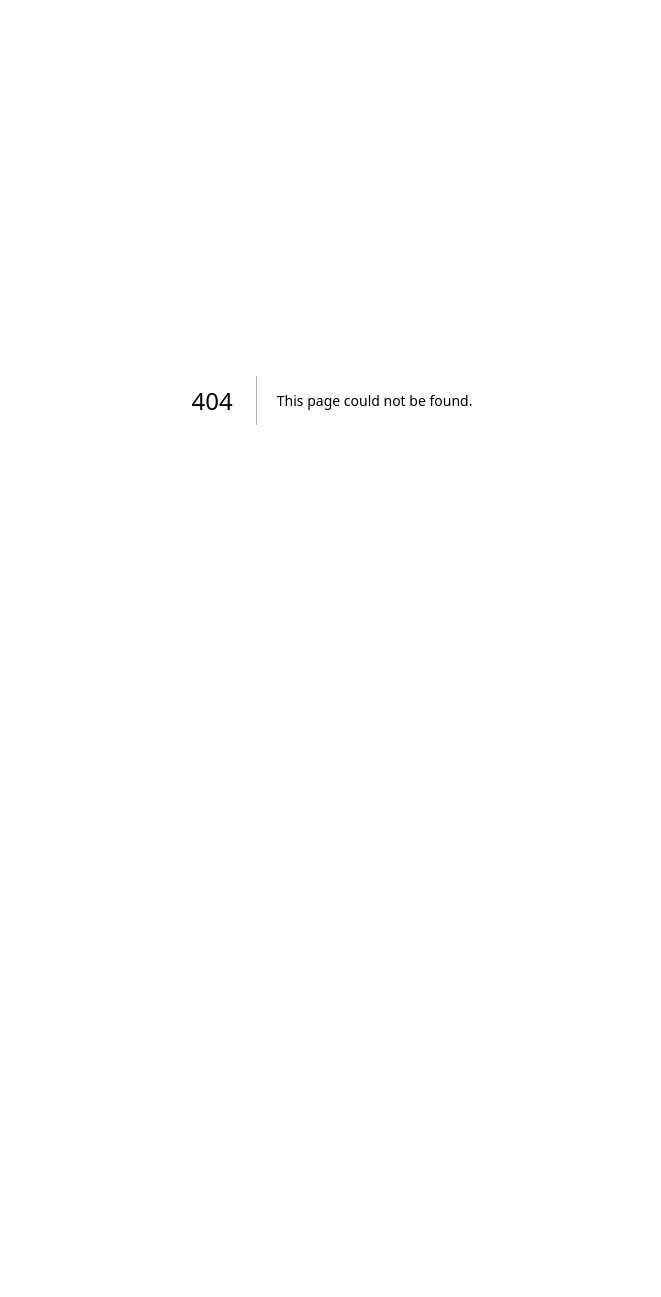
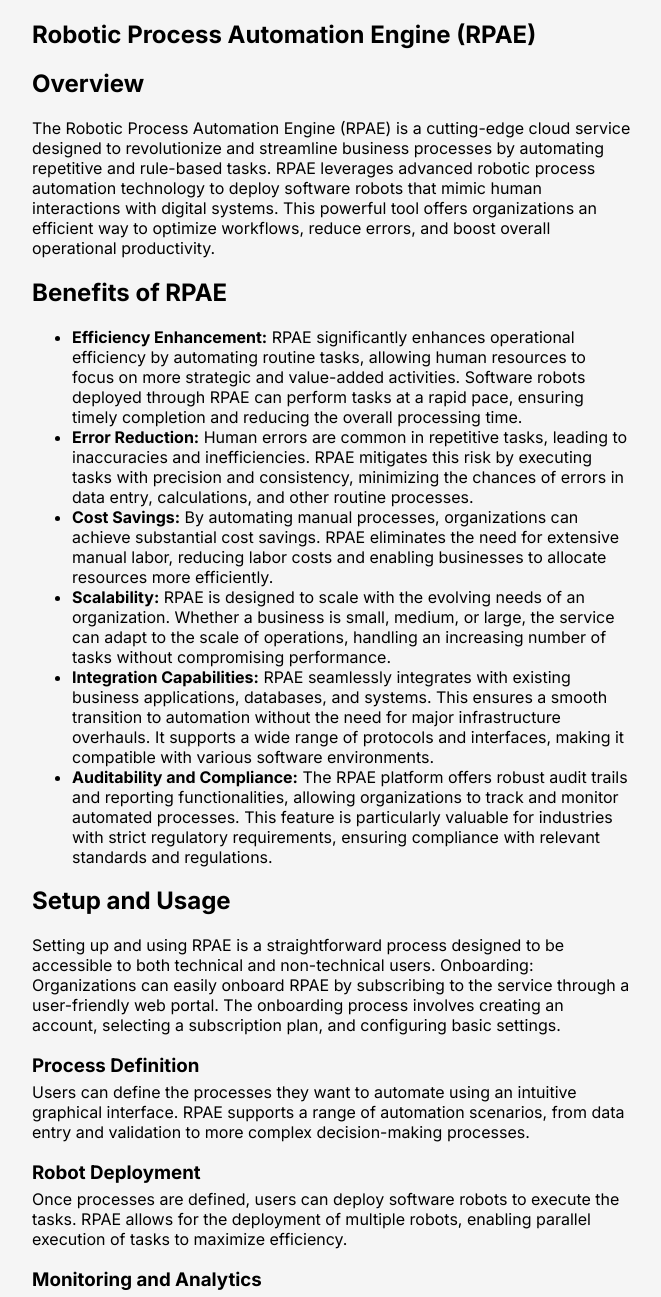
Before and after one commit to richardimaoka/document-search-box-draft, a Next.js app in the folder next/: page /documents in a window 1280 px wide. Before the commit this address had no page. Shown: the top 1297 px of the page, without its empty margins (308-969 px from the left). Before the commit the page ends 800 px from the top, so only its background shows below. Built offline with nearby package versions, Linux system fonts and the light colour scheme.

Commit message:
document

```diff
--- /dev/null
+++ b/next/app/documents/page.module.css
@@ -0,0 +1,12 @@
+.component {
+  width: 600px;
+  margin: auto;
+}
+
+.component > h3 {
+  margin-bottom: 5px;
+}
+
+.component > p {
+  margin-top: 0px;
+}
--- /dev/null
+++ b/next/app/documents/page.tsx
@@ -0,0 +1,106 @@
+import styles from "./page.module.css";
+
+export default async function Page() {
+  return (
+    <article className={styles.component}>
+      <h1>Robotic Process Automation Engine (RPAE)</h1>
+      <h2>Overview</h2>
+      <p>
+        The Robotic Process Automation Engine (RPAE) is a cutting-edge cloud
+        service designed to revolutionize and streamline business processes by
+        automating repetitive and rule-based tasks. RPAE leverages advanced
+        robotic process automation technology to deploy software robots that
+        mimic human interactions with digital systems. This powerful tool offers
+        organizations an efficient way to optimize workflows, reduce errors, and
+        boost overall operational productivity.
+      </p>
+      <h2>Benefits of RPAE</h2>
+      <ul>
+        <li>
+          <b>Efficiency Enhancement:</b> RPAE significantly enhances operational
+          efficiency by automating routine tasks, allowing human resources to
+          focus on more strategic and value-added activities. Software robots
+          deployed through RPAE can perform tasks at a rapid pace, ensuring
+          timely completion and reducing the overall processing time.
+        </li>
+        <li>
+          <b>Error Reduction:</b> Human errors are common in repetitive tasks,
+          leading to inaccuracies and inefficiencies. RPAE mitigates this risk
+          by executing tasks with precision and consistency, minimizing the
+          chances of errors in data entry, calculations, and other routine
+          processes.
+        </li>
+        <li>
+          <b>Cost Savings:</b> By automating manual processes, organizations can
+          achieve substantial cost savings. RPAE eliminates the need for
+          extensive manual labor, reducing labor costs and enabling businesses
+          to allocate resources more efficiently.
+        </li>
+        <li>
+          <b>Scalability:</b> RPAE is designed to scale with the evolving needs
+          of an organization. Whether a business is small, medium, or large, the
+          service can adapt to the scale of operations, handling an increasing
+          number of tasks without compromising performance.
+        </li>
+        <li>
+          <b>Integration Capabilities:</b> RPAE seamlessly integrates with
+          existing business applications, databases, and systems. This ensures a
+          smooth transition to automation without the need for major
+          infrastructure overhauls. It supports a wide range of protocols and
+          interfaces, making it compatible with various software environments.
+        </li>
+        <li>
+          <b>Auditability and Compliance:</b> The RPAE platform offers robust
+          audit trails and reporting functionalities, allowing organizations to
+          track and monitor automated processes. This feature is particularly
+          valuable for industries with strict regulatory requirements, ensuring
+          compliance with relevant standards and regulations.
+        </li>
+      </ul>
+      <h2>Setup and Usage</h2>
+      <p>
+        Setting up and using RPAE is a straightforward process designed to be
+        accessible to both technical and non-technical users. Onboarding:
+        Organizations can easily onboard RPAE by subscribing to the service
+        through a user-friendly web portal. The onboarding process involves
+        creating an account, selecting a subscription plan, and configuring
+        basic settings.
+      </p>
+      <h3>Process Definition</h3>
+      <p>
+        Users can define the processes they want to automate using an intuitive
+        graphical interface. RPAE supports a range of automation scenarios, from
+        data entry and validation to more complex decision-making processes.
+      </p>
+      <h3>Robot Deployment</h3>
+      <p>
+        Once processes are defined, users can deploy software robots to execute
+        the tasks. RPAE allows for the deployment of multiple robots, enabling
+        parallel execution of tasks to maximize efficiency.
+      </p>
+      <h3>Monitoring and Analytics</h3>
+      <p>
+        RPAE provides a centralized dashboard for monitoring the performance of
+        deployed robots. Users can track task completion, identify bottlenecks,
+        and generate detailed analytics reports to gain insights into process
+        efficiency
+      </p>
+      <h3>Continuous Improvement</h3>
+      <p>
+        The platform supports continuous improvement by allowing users to
+        analyze automation results and make adjustments as needed. This
+        iterative process ensures that the automation remains aligned with
+        evolving business requirements
+      </p>
+
+      <p>
+        In conclusion, the Robotic Process Automation Engine (RPAE) empowers
+        organizations to achieve unprecedented levels of efficiency, accuracy,
+        and cost-effectiveness in their operations. With its user-friendly
+        setup, seamless integration capabilities, and robust features, RPAE is
+        positioned to be a game-changer in the world of business process
+        automation.
+      </p>
+    </article>
+  );
+}
--- a/next/app/page.tsx
+++ b/next/app/page.tsx
@@ -1,6 +1,5 @@
-import styles from "./page.module.css";
 import { SearchBox } from "./components/SearchBox";
 
-export default async function Home() {
+export default async function Page() {
   return <SearchBox />;
 }
```
